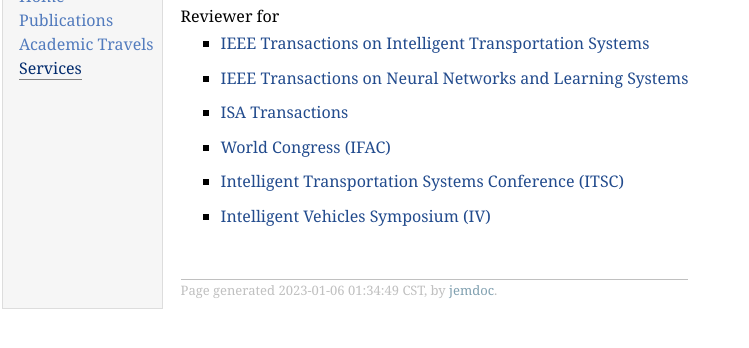
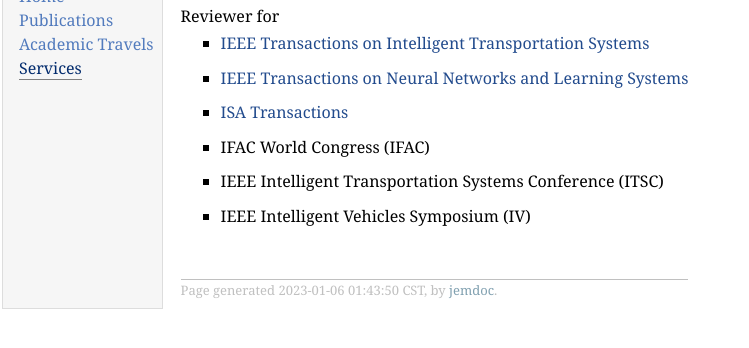
Before and after one commit to hi-xiaoyuliu/hi-xiaoyuliu.github.io, a plain HTML site: page services.html in a window 1280 px wide. Shown: the part 68-416 px from the top of the page, without its empty margins (0-749 px from the left). Drawn offline with Linux system fonts and the light colour scheme.

Commit message:
Add files via upload

```diff
--- a/services.html
+++ b/services.html
@@ -35,20 +35,20 @@
 </li>
 </ul>
 <ul>
-<li><p><a href="IFAC">World Congress (IFAC)</a></p>
+<li><p>IFAC World Congress (IFAC)</p>
 </li>
 </ul>
 <ul>
-<li><p><a href="IEEE">Intelligent Transportation Systems Conference (ITSC)</a></p>
+<li><p>IEEE Intelligent Transportation Systems Conference (ITSC)</p>
 </li>
 </ul>
 <ul>
-<li><p><a href="IEEE">Intelligent Vehicles Symposium (IV)</a></p>
+<li><p>IEEE Intelligent Vehicles Symposium (IV)</p>
 </li>
 </ul>
 <div id="footer">
 <div id="footer-text">
-Page generated 2023-01-06 01:34:49 CST, by <a href="http://jemdoc.jaboc.net/">jemdoc</a>.
+Page generated 2023-01-06 01:43:50 CST, by <a href="http://jemdoc.jaboc.net/">jemdoc</a>.
 </div>
 </div>
 </td>
```
